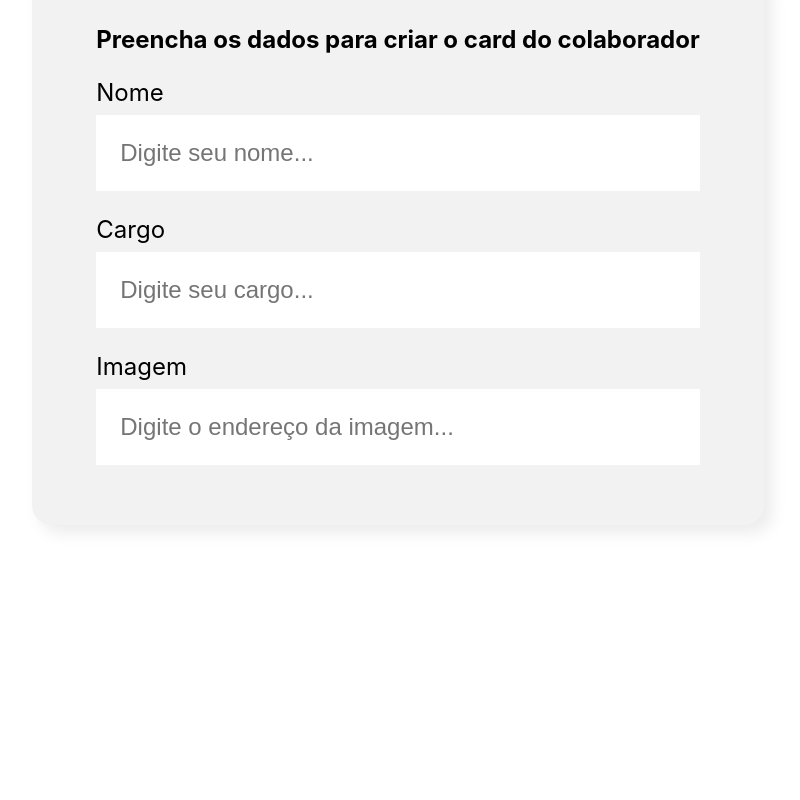
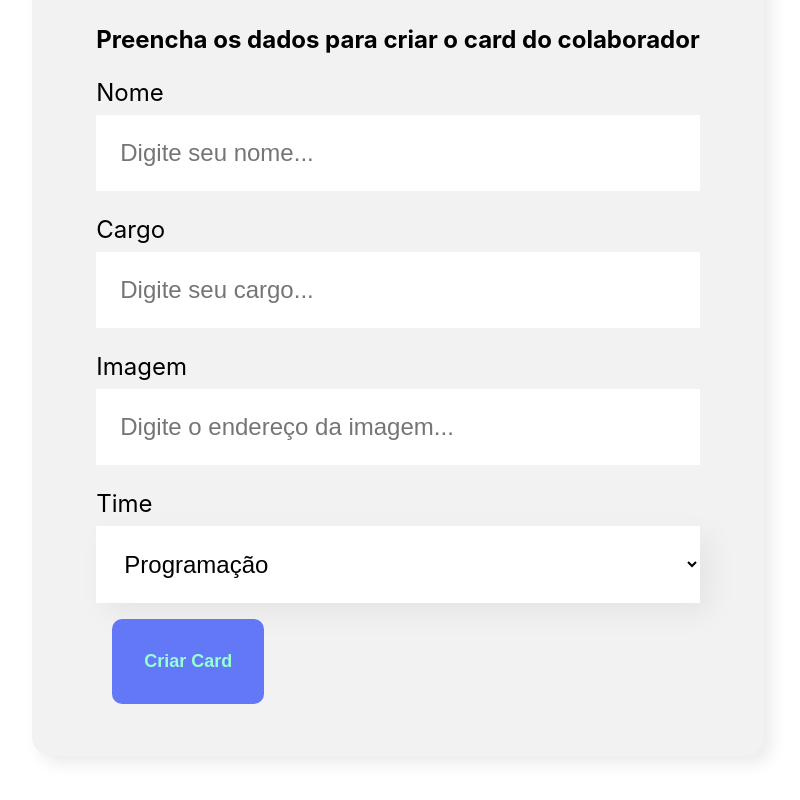
Before and after one commit to PedroZef/organo-react, a React (Create React App) app: page / in a window 1280 px wide. Shown: the part 609-1409 px from the top of the page, without its empty margins (242-1042 px from the left). Before the commit the page ends 1214 px from the top, so only its background shows below. Built offline with nearby package versions, Linux system fonts and the light colour scheme.

Commit message:
Update na pasta componentes criando o Formulário

```diff
--- /dev/null
+++ b/src/componentes/Botao/Botao.css
@@ -0,0 +1,16 @@
+.botao {
+    background-color: #6278f7;
+    border-radius: 10px;
+    font-weight: 700;
+    font-size: 18px;
+    padding: 32px;
+    border: none;
+    cursor: pointer;
+    color: #fff;
+    margin: 16px;
+}
+
+.botao {
+
+    color: #95ffd4;
+}
--- /dev/null
+++ b/src/componentes/Botao/index.js
@@ -0,0 +1,9 @@
+import './Botao.css'
+
+const Botao = (props) => {
+    return (<button className='botao'>
+        {props.children}
+    </button>)
+}
+
+export default Botao
--- a/src/componentes/CampoTexto/index.js
+++ b/src/componentes/CampoTexto/index.js
@@ -4,12 +4,19 @@
 
     const placeholderModificada = `${props.placeholder}...`
 
+    let valor = ''
+
+    const aoDigitado = (evento) => {
+        valor = evento.target.value
+        console.log(valor)
+    }
+
     return (
         <div className="campo-texto">
             <label>
                 {props.label}
             </label>
-            <input placeholder={placeholderModificada} />
+            <input value={valor} onChange={aoDigitado} required={props.obrigatorio} placeholder={placeholderModificada} />
         </div>
     )
 }
--- a/src/componentes/Formulario/index.js
+++ b/src/componentes/Formulario/index.js
@@ -1,17 +1,39 @@
-import "./Formulario.css";
-import  CampoTexto from "../CampoTexto";
+import Botao from '../Botao'
+import CampoTexto from '../CampoTexto'
+import ListaSuspensa from '../ListaSuspensa'
+import './Formulario.css'
 
 const Formulario = () => {
+
+  const times = [
+    'Programação',
+    'Front-End',
+    'Data Science',
+    'Devops',
+    'UX e Design',
+    'Mobile',
+    'Inovação e Gestão'
+  ]
+
+  const aoSalvar = (evento) => {
+    evento.preventDefault()
+    console.log('Form foi submetido')
+  }
+
   return (
     <section className="formulario">
-      <form>
-        <h2>Preencha os dados para criar o card do colaborador </h2>
-        <CampoTexto label="Nome" placeholder="Digite seu nome" />
-        <CampoTexto label="Cargo" placeholder="Digite seu cargo" />
+      <form onSubmit={aoSalvar}>
+        <h2>Preencha os dados para criar o card do colaborador</h2>
+        <CampoTexto obrigatorio={true} label="Nome" placeholder="Digite seu nome" />
+        <CampoTexto obrigatorio={true} label="Cargo" placeholder="Digite seu cargo" />
         <CampoTexto label="Imagem" placeholder="Digite o endereço da imagem" />
+        <ListaSuspensa obrigatorio={true} label="Time" itens={times} />
+        <Botao>
+          Criar Card
+        </Botao>
       </form>
     </section>
-  );
-};
+  )
+}
 
-export default Formulario;
+export default Formulario
--- /dev/null
+++ b/src/componentes/ListaSuspensa/ListaSuspensa.css
@@ -0,0 +1,15 @@
+.lista-suspensa label {
+    display: block;
+    margin-bottom: 8px;
+    font-size: 24px;
+}
+
+.lista-suspensa select {
+    background-color: #FFF;
+    box-shadow: 10px 10px 30px rgba(0, 0, 0, 0.06);
+    width: 100%;
+    border: none;
+    font-size: 24px;
+    padding: 24px;
+    box-sizing: border-box;
+}
--- /dev/null
+++ b/src/componentes/ListaSuspensa/index.js
@@ -0,0 +1,18 @@
+import './ListaSuspensa.css'
+
+const ListaSuspensa = (props) => {
+  console.log(props.itens)
+
+  return (
+    <div className='lista-suspensa'>
+      <label>{props.label}</label>
+      <select required={props.required}>
+        {props.itens.map(item => {
+          return <option key={item}>{item}</option>
+        })}
+      </select>
+    </div>
+  )
+}
+
+export default ListaSuspensa
```
